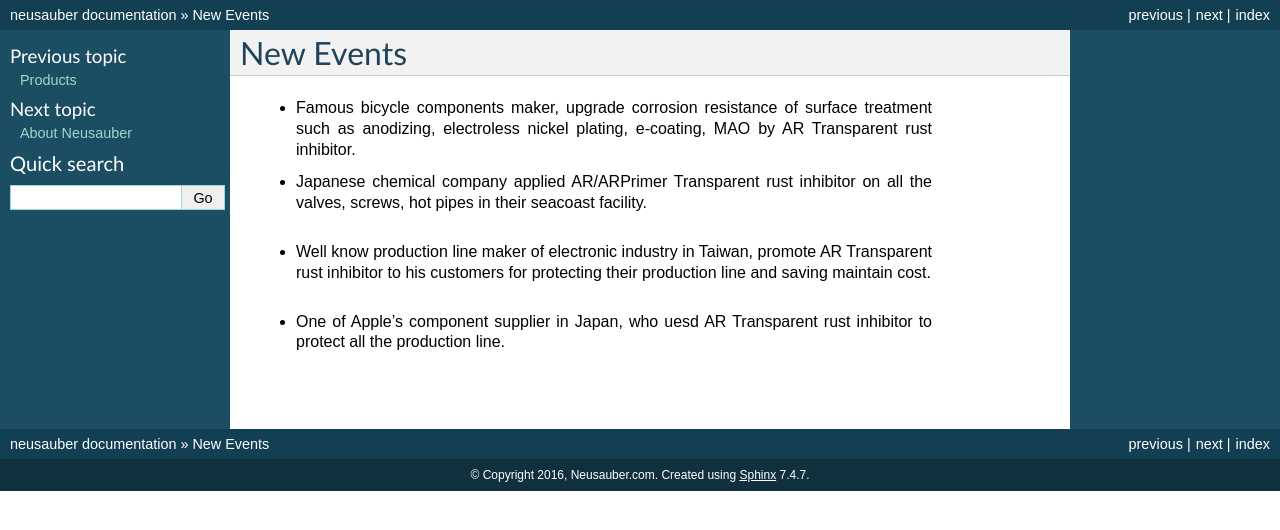
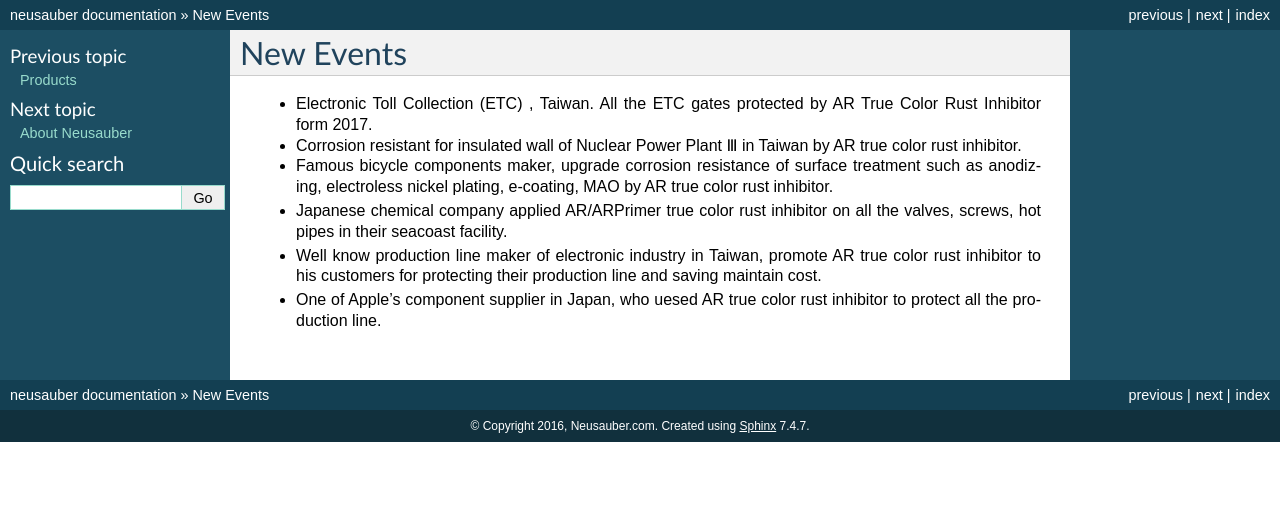
Before and after one commit to rexiap/neusauber, a Sphinx documentation site: the page built from docs/documents.rst, in a window 1280 px wide. Shown: the top 530 px of the page. Built offline with Sphinx 7.4.7, drawn with Linux system fonts in a browser that asks for light colours.

Commit message:
Google Docs reST Editor

```diff
--- a/docs/documents.rst
+++ b/docs/documents.rst
@@ -13,7 +13,27 @@ New Events
 
 
 
-|REPLACE2|
++-----------------------------------------------------------------------------------------------------------------------------------------------------------------------------------------+
+|* Electronic Toll Collection (ETC) , Taiwan. All the ETC gates protected by AR True Color Rust Inhibitor form 2017.                                                                      |
+|                                                                                                                                                                                         |
+|* Corrosion resistant for insulated wall of Nuclear Power Plant  Ⅲ in Taiwan by AR true color  rust inhibitor.                                                                           |
+|                                                                                                                                                                                         |
+|                                                                                                                                                                                         |
+|                                                                                                                                                                                         |
+|* Famous bicycle components maker, upgrade corrosion resistance of surface treatment such as anodizing, electroless nickel plating, e-coating, MAO by AR true color rust inhibitor.      |
++-----------------------------------------------------------------------------------------------------------------------------------------------------------------------------------------+
+|* Japanese chemical company applied AR/ARPrimer true color rust inhibitor on all the valves, screws, hot pipes in their seacoast facility.                                               |
+|                                                                                                                                                                                         |
++-----------------------------------------------------------------------------------------------------------------------------------------------------------------------------------------+
+|* Well know production line maker of electronic industry in Taiwan, promote AR true color rust inhibitor to his customers for protecting their production line and saving maintain cost. |
+|                                                                                                                                                                                         |
++-----------------------------------------------------------------------------------------------------------------------------------------------------------------------------------------+
+|* One of Apple’s  component supplier in Japan, who uesed AR true color rust inhibitor to protect all the production line.                                                                |
++-----------------------------------------------------------------------------------------------------------------------------------------------------------------------------------------+
+|                                                                                                                                                                                         |
++-----------------------------------------------------------------------------------------------------------------------------------------------------------------------------------------+
+|                                                                                                                                                                                         |
++-----------------------------------------------------------------------------------------------------------------------------------------------------------------------------------------+
 
 
 .. bottom of content
@@ -26,14 +46,3 @@ New Events
        border: solid 1px #ffffff !important;
     }
     </style>
-.. |REPLACE2| raw:: html
-
-    <table cellspacing="0" cellpadding="0" style="width:91%">
-    <tbody>
-    <tr><td style="width:100%;vertical-align:Top;padding-top:5px;padding-bottom:5px;padding-left:5px;padding-right:5px"><ul style="list-style:disc;list-style-image:inherit;padding:0px 40px;margin:initial"><li style="list-style:inherit;list-style-image:inherit">Famous bicycle components maker, upgrade corrosion resistance of surface treatment such as anodizing, electroless nickel plating, e-coating, MAO by AR Transparent rust inhibitor.</li></ul></td></tr>
-    <tr><td style="vertical-align:Top;padding-top:5px;padding-bottom:5px;padding-left:5px;padding-right:5px"><ul style="list-style:disc;list-style-image:inherit;padding:0px 40px;margin:initial"><li style="list-style:inherit;list-style-image:inherit">Japanese chemical company applied AR/ARPrimer Transparent rust inhibitor on all the valves, screws, hot pipes in their seacoast facility.</li></ul><p></td></tr>
-    <tr><td style="vertical-align:Top;padding-top:5px;padding-bottom:5px;padding-left:5px;padding-right:5px"><ul style="list-style:disc;list-style-image:inherit;padding:0px 40px;margin:initial"><li style="list-style:inherit;list-style-image:inherit">Well know production line maker of electronic industry in Taiwan, promote AR Transparent rust inhibitor to his customers for protecting their production line and saving maintain cost. </li></ul><p></td></tr>
-    <tr><td style="vertical-align:Top;padding-top:5px;padding-bottom:5px;padding-left:5px;padding-right:5px"><ul style="list-style:disc;list-style-image:inherit;padding:0px 40px;margin:initial"><li style="list-style:inherit;list-style-image:inherit">One of Apple’s  component supplier in Japan, who uesd AR Transparent rust inhibitor to protect all the production line. </li></ul></td></tr>
-    <tr><td style="vertical-align:Top;padding-top:5px;padding-bottom:5px;padding-left:5px;padding-right:5px"><p></td></tr>
-    <tr><td style="vertical-align:Top;padding-top:5px;padding-bottom:5px;padding-left:5px;padding-right:5px"><p></td></tr>
-    </tbody></table>
```
